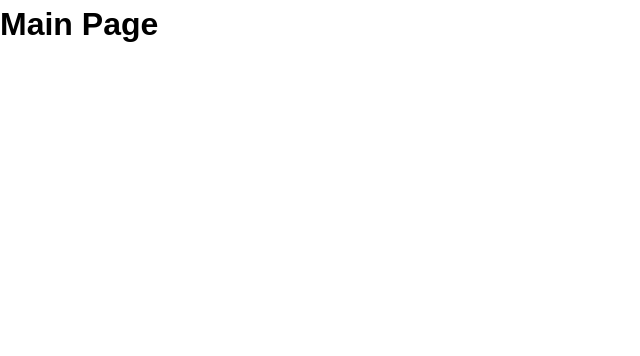
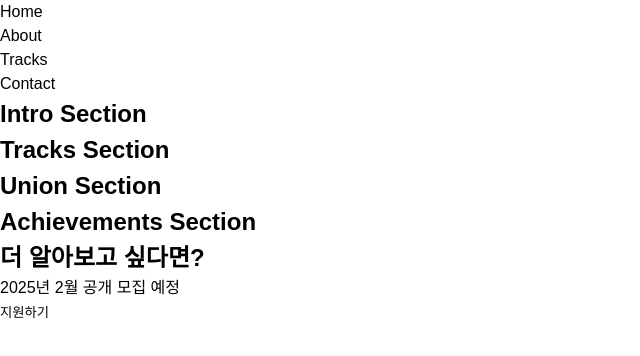
Before and after one commit to karpitony/monorepo-test, a React (Vite) app: page / in a window 1280 px wide. Shown: the top 356 px of the page, without its empty margins (0-640 px from the left). Built offline with nearby package versions, Linux system fonts and the light colour scheme.

Commit message:
setting: 폴더 구조 정리
- `Header`를 공통 컴포넌트(`components/`)에 생성
- 그외 `pages/Main/` 내부 섹션별 폴더 정리

```diff
--- /dev/null
+++ b/src/components/Header/Heder.tsx
@@ -0,0 +1,14 @@
+export default function Header() {
+  return (
+    <header className="header">
+      <nav>
+        <ul>
+          <li><a href="#home">Home</a></li>
+          <li><a href="#about">About</a></li>
+          <li><a href="#tracks">Tracks</a></li>
+          <li><a href="#contact">Contact</a></li>
+        </ul>
+      </nav>
+    </header>
+  );
+}
--- /dev/null
+++ b/src/components/index.ts
@@ -0,0 +1 @@
+export { default } from "./Header/Heder";
--- /dev/null
+++ b/src/pages/Main/Achievements/Achievements.tsx
@@ -0,0 +1,7 @@
+export default function Achievements() {
+  return (
+    <div>
+      <h2>Achievements Section</h2>
+    </div>
+  );
+}
--- /dev/null
+++ b/src/pages/Main/BottomInfo/BottomInfo.tsx
@@ -0,0 +1,9 @@
+export default function BottomInfo() {
+  return (
+    <div className="bottom-info">
+      <h2>더 알아보고 싶다면?</h2>
+      <p>2025년 2월 공개 모집 예정</p>
+      <button>지원하기</button>
+    </div>
+  );
+}
--- /dev/null
+++ b/src/pages/Main/Intro/Intro.tsx
@@ -0,0 +1,7 @@
+export default function Intro() {
+  return (
+    <div>
+      <h2>Intro Section</h2>
+    </div>
+  );
+}
--- /dev/null
+++ b/src/pages/Main/Tracks/Tracks.tsx
@@ -0,0 +1,7 @@
+export default function Tracks() {
+  return (
+    <div>
+      <h2>Tracks Section</h2>
+    </div>
+  );
+}
--- /dev/null
+++ b/src/pages/Main/Union/Union.tsx
@@ -0,0 +1,7 @@
+export default function Union() {
+  return (
+    <div>
+      <h2>Union Section</h2>
+    </div>
+  );
+}
--- a/src/pages/Main/index.tsx
+++ b/src/pages/Main/index.tsx
@@ -1,7 +1,19 @@
+import Header from "@/components";
+import Intro from "./Intro/Intro";
+import Tracks from "./Tracks/Tracks";
+import Union from "./Union/Union";
+import Achievements from "./Achievements/Achievements";
+import BottomInfo from "./BottomInfo/BottomInfo";
+
 export default function Main() {
   return (
     <div>
-      <h1>Main Page</h1>
+      <Header />
+      <Intro />
+      <Tracks />
+      <Union />
+      <Achievements />
+      <BottomInfo />
     </div>
   );
 }
```
